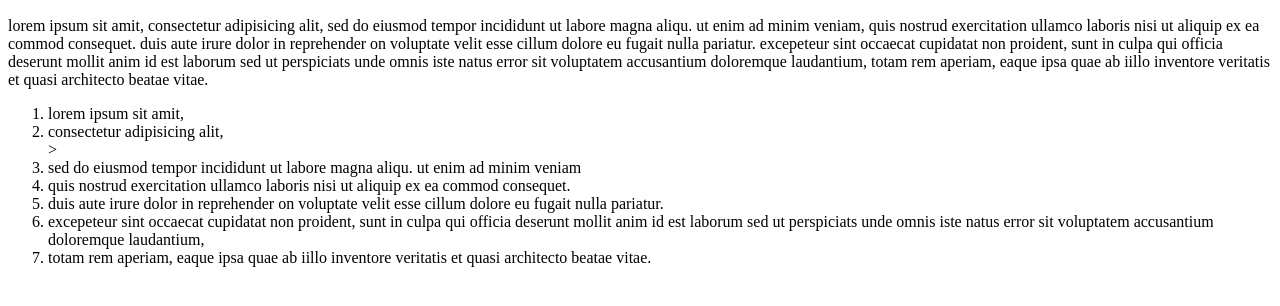
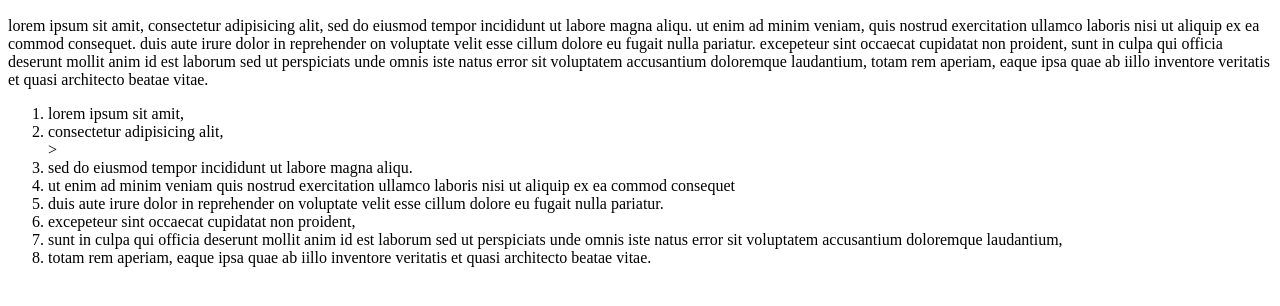
Before and after one commit to muhammadtayyab788/aa-lorem-epsum, a plain HTML site: page index.html in a window 1280 px wide. Shown: the part 110-416 px from the top of the page. Drawn offline with Linux system fonts and the light colour scheme.

Commit message:
i have made changes in my lorem epsum

```diff
--- a/index.html
+++ b/index.html
@@ -23,17 +23,12 @@
     <ol>
         <li>lorem ipsum sit amit,</li>
         <li>consectetur adipisicing alit,</li>>
-        <li>sed do eiusmod tempor incididunt ut labore
-            magna aliqu. ut enim ad minim veniam</li>
-        <li>quis nostrud exercitation ullamco laboris nisi ut aliquip
-            ex ea commod consequet.</li>
-        <li> duis aute irure dolor in reprehender on voluptate velit esse cillum dolore
-            eu fugait nulla pariatur.</li>
-        <li>excepeteur sint occaecat cupidatat non proident, sunt in culpa qui officia
-            deserunt mollit anim id est laborum sed ut perspiciats unde omnis iste natus error sit voluptatem
-            accusantium doloremque laudantium,</li>
-        <li>totam rem aperiam, eaque ipsa quae ab iillo inventore veritatis
-            et quasi architecto beatae vitae.</li>
+        <li>sed do eiusmod tempor incididunt ut labore magna aliqu.</li>
+        <li>ut enim ad minim veniam quis nostrud exercitation ullamco laboris nisi ut aliquip ex ea commod consequet</li>
+        <li> duis aute irure dolor in reprehender on voluptate velit esse cillum dolore eu fugait nulla pariatur.</li>
+        <li>excepeteur sint occaecat cupidatat non proident,</li>
+        <li>sunt in culpa qui officia deserunt mollit anim id est laborum sed ut perspiciats unde omnis iste natus error sit voluptatem accusantium doloremque laudantium,</li>
+        <li>totam rem aperiam, eaque ipsa quae ab iillo inventore veritatis et quasi architecto beatae vitae.</li>
     </ol>
 </body>
 
```
